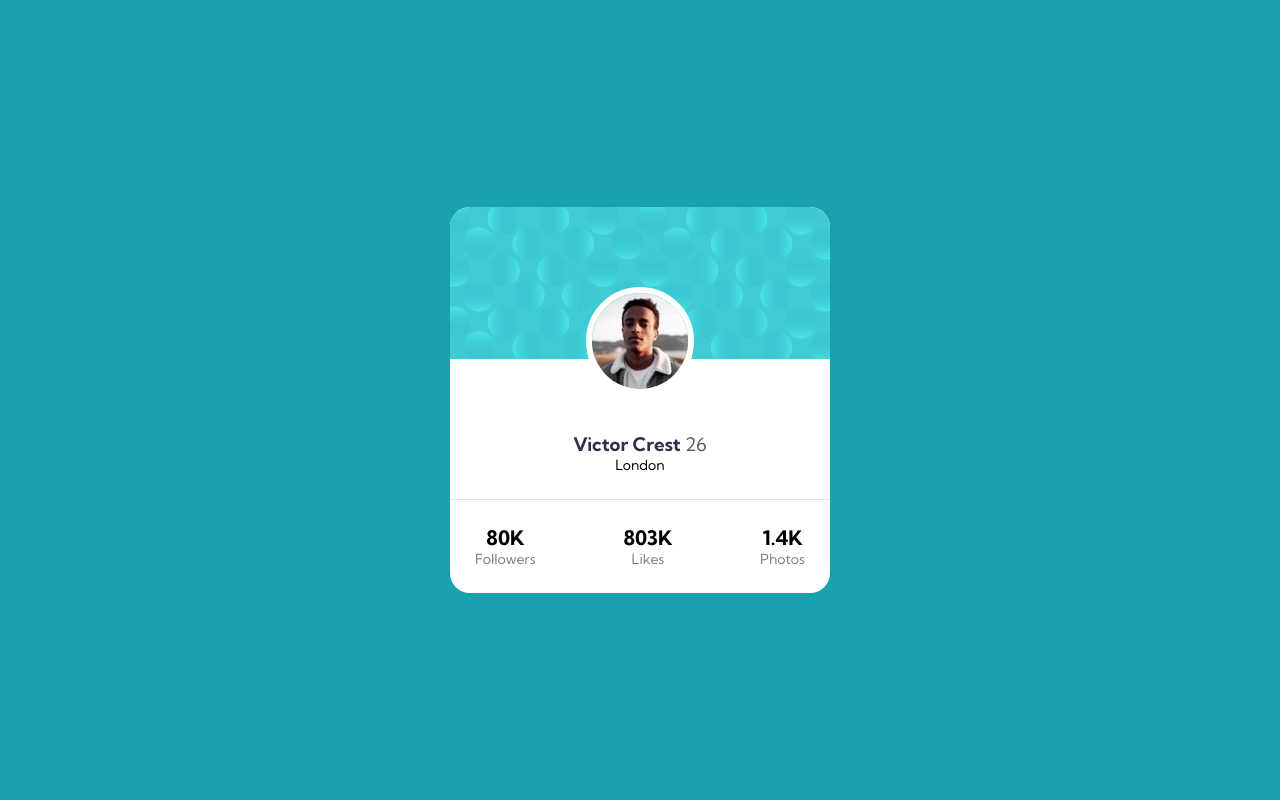
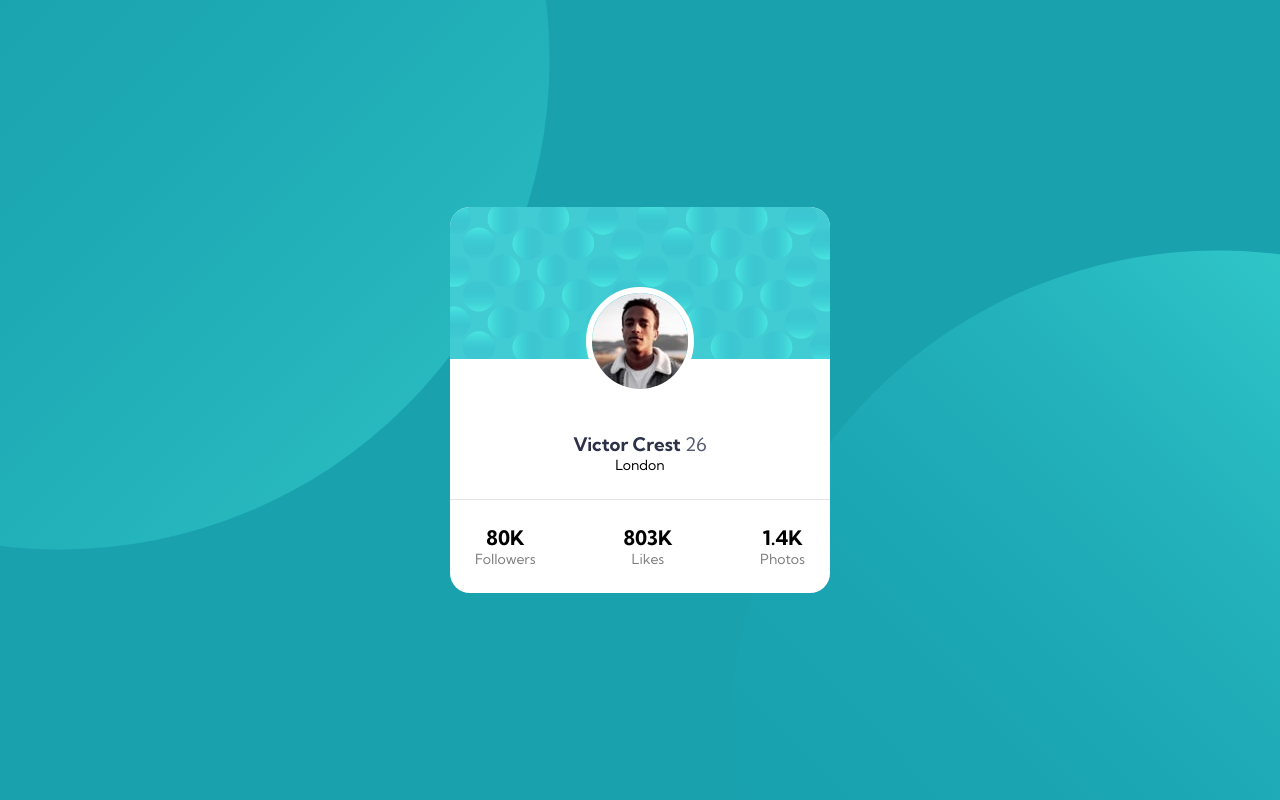
Before and after one commit to olicoder13/Profile-Card-Component-FM, a plain HTML site: page index.html in a window 1280 px wide. Drawn offline with Linux system fonts and the light colour scheme.

Commit message:
se agrego los detalles faltantes

```diff
--- a/index.html
+++ b/index.html
@@ -10,7 +10,7 @@
   <link rel="stylesheet" href="styles.css">
 </head>
 <body>
-
+  <div class="bola1"></div>
   <div class="card">
     <img src="images/bg-pattern-card.svg" alt="portada" class="portada">
     <div class="perfil">
@@ -35,17 +35,7 @@
     </div>
   </div>
 
-
-
-
-
-
-
-
-
-
-
-
+  <div class="bola2"></div>
 
 </body>
 </html>
--- a/styles.css
+++ b/styles.css
@@ -29,6 +29,7 @@ body{
 }
 
 .card{
+    z-index: 10;
     width: 90%;
     max-width: 38rem;
     /* margin: 0 auto; */
@@ -36,7 +37,6 @@ body{
     border-radius: 2rem;
     background-color: #fff;
     position: relative;
-
 }
 .portada{
     width: 100%;
@@ -91,3 +91,35 @@ body{
     display: block;
     opacity: .5;
 }
+
+/*descoracion*/
+.bola1{
+    background-image: url(images/bg-pattern-bottom.svg);
+    width: 300px;
+    height: 300px;
+    position: absolute;
+    top: 0;
+    left:0;
+    transform: rotate(180deg);
+}
+
+.bola2{
+    background-image: url(images/bg-pattern-top.svg);
+    width: 300px;
+    height: 300px;
+    position: absolute;
+    bottom: 0;
+    right: 0;
+}
+
+@media (min-width: 768px) {
+  .bola1{
+    width: 550px;
+    height: 550px;
+  }
+
+  .bola2{
+    width: 550px;
+    height: 550px;
+  }
+}
```
